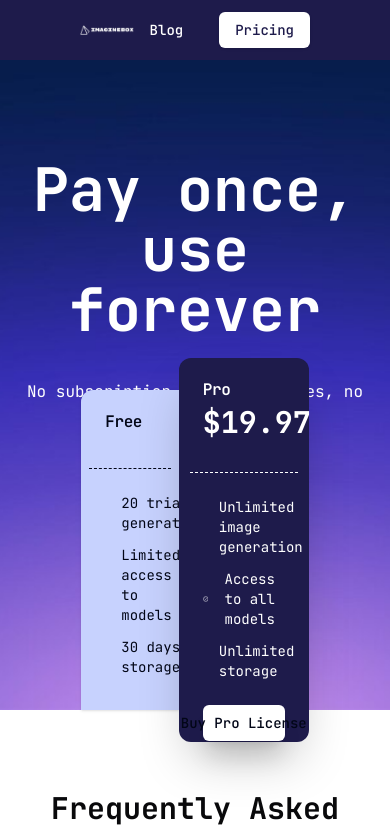
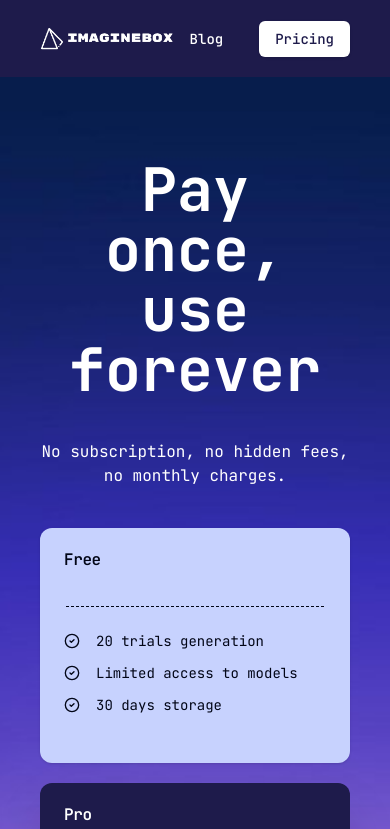
Before and after one commit to lng5143/imaginehub, a Next.js app: page /pricing in a window 390 px wide. Shown: the top 829 px of the page. Built offline with nearby package versions, Linux system fonts and the light colour scheme; no server answers.

Commit message:
responsive pricing page

```diff
--- a/app/(home)/pricing/page.js
+++ b/app/(home)/pricing/page.js
@@ -6,22 +6,22 @@ import FAQSection from "@/components/landing-page/faq"
 export default function PricingPage() {
   return (
     <div>
-        <div className="flex relative pt-40 justify-center bg-[url('/pricing-bg.jpg')] bg-cover bg-center bg-no-repeat">
-            <div className="flex flex-col gap-10 h-[550px] text-center">
+        <div className="flex flex-col relative pt-40 px-10 md:px-20 gap-10 items-center justify-center bg-[url('/pricing-bg.jpg')] bg-cover bg-center bg-no-repeat">
+            <div className="flex flex-col gap-10 md:h-[550px] text-center">
                 <h1 className="text-6xl font-bold text-white">Pay once, use forever</h1>
                 <p className="text-white">No subscription, no hidden fees, no monthly charges.</p>
             </div>
-            <div className="flex absolute -bottom-8 items-center justify-center w-full">
-                <div className="w-3/12 h-80">
+            <div className="flex flex-col md:flex-row gap-5 md:gap-0 md:absolute -bottom-8 items-center justify-center w-full">
+                <div className="w-full md:w-3/12 md:h-80">
                     <PricingCard
                         variant="light"
                         title={PRICING_PLANS.free.title}
                         price={PRICING_PLANS.free.price}
                         features={PRICING_PLANS.free.features}
-                        className="rounded-none rounded-tl-xl w-full h-full border-none"
+                        className="md:rounded-none md:rounded-tl-xl w-full h-full border-none"
                     />
                 </div>
-                <div className="w-4/12 h-96">
+                <div className="w-full md:w-4/12 md:h-96">
                     <PricingCard
                         variant="dark"
                         title={PRICING_PLANS.pro.title}
--- a/app/_component/nav-bar.js
+++ b/app/_component/nav-bar.js
@@ -4,7 +4,7 @@ import Image from "next/image";
 
 export default function NavBar() {
   return (
-    <div className="w-full px-20 py-3 fixed top-0 left-0 flex items-center bg-indigo-950 z-10 backdrop-blur-sm">
+    <div className="w-full px-10 md:px-20 py-3 fixed top-0 left-0 flex items-center bg-indigo-950 z-10 backdrop-blur-sm">
       <Link href="/" className="flex items-center flex-grow w-40">
         <Image src="/logo/logo-white-text.png" alt="logo" className="w-40" width={160} height={40} />
       </Link>
```
